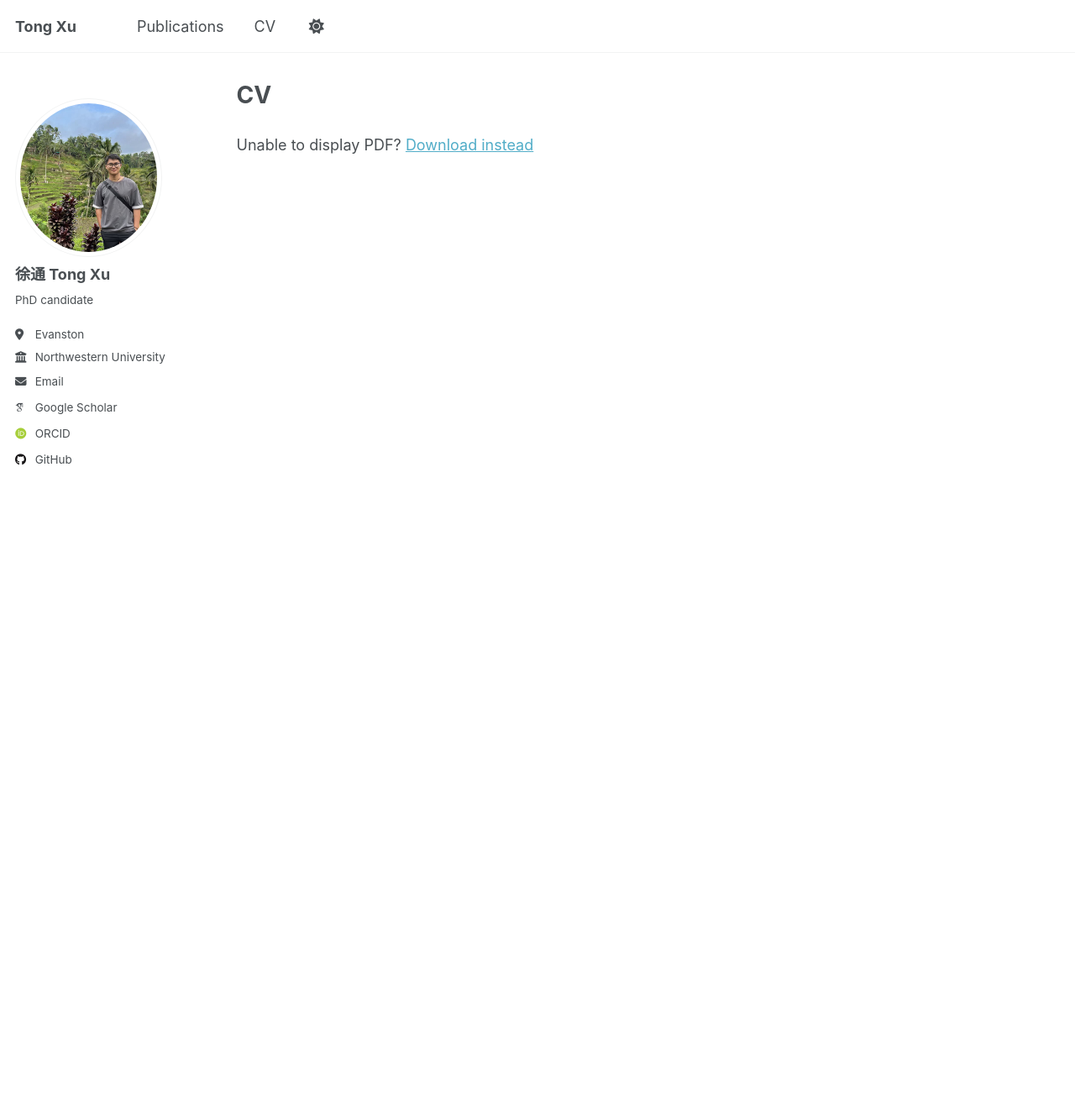
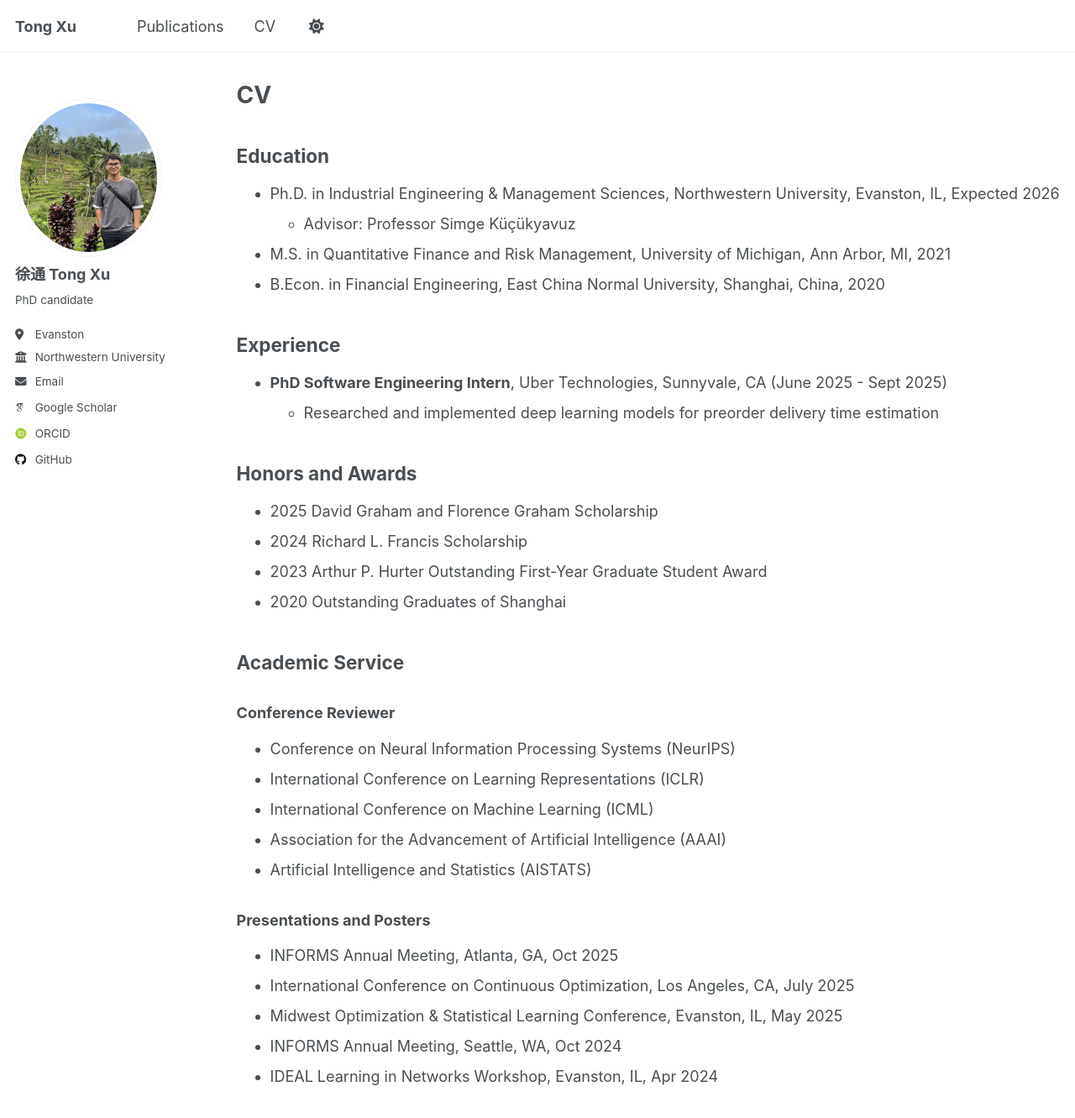
Before and after one commit to AtomXT/AtomXT, a Jekyll site: the page built from _pages/cv.md, in a window 1280 px wide and 1400 px high. Shown: the top 1331 px of the window at 84% size. Built offline with Jekyll 4.4.1, drawn with Linux system fonts in a browser that asks for light colours; some web fonts are replaced; a script that is not in the unit is left out.

Commit message:
change cv

```diff
--- a/_pages/cv.md
+++ b/_pages/cv.md
@@ -10,8 +10,53 @@ redirect_from:
 {% include base_path %}
 
 
-<object data="{{ base_path }}/files/Tong_Xu_CV.pdf" type="application/pdf" width="100%" height="600px">
-  <p>Unable to display PDF? <a href="{{ base_path }}/files/Tong_Xu_CV.pdf">Download instead</a></p>
-</object>
+<h2>Education</h2>
+<ul>
+  <li>Ph.D. in Industrial Engineering & Management Sciences, Northwestern University, Evanston, IL, Expected 2026
+    <ul>
+      <li>Advisor: Professor Simge Küçükyavuz</li>
+    </ul>
+  </li>
 
-[Download PDF]({{ base_path }}/files/Tong_Xu_CV.pdf){: .btn .btn--primary}
+  <li>M.S. in Quantitative Finance and Risk Management, University of Michigan, Ann Arbor, MI, 2021
+  </li>
+
+  <li>B.Econ. in Financial Engineering, East China Normal University, Shanghai, China, 2020
+  </li>
+</ul>
+
+<h2>Experience</h2>
+<ul>
+  <li><strong>PhD Software Engineering Intern</strong>, Uber Technologies, Sunnyvale, CA (June 2025 - Sept 2025)
+    <ul>
+      <li>Researched and implemented deep learning models for preorder delivery time estimation</li>
+    </ul>
+  </li>
+</ul>
+
+<h2>Honors and Awards</h2>
+<ul>
+  <li>2025 David Graham and Florence Graham Scholarship</li>
+  <li>2024 Richard L. Francis Scholarship</li>
+  <li>2023 Arthur P. Hurter Outstanding First-Year Graduate Student Award</li>
+  <li>2020 Outstanding Graduates of Shanghai</li>
+</ul>
+
+<h2>Academic Service</h2>
+<h3>Conference Reviewer</h3>
+<ul>
+  <li>Conference on Neural Information Processing Systems (NeurIPS)</li>
+  <li>International Conference on Learning Representations (ICLR)</li>
+  <li>International Conference on Machine Learning (ICML)</li>
+  <li>Association for the Advancement of Artificial Intelligence (AAAI)</li>
+  <li>Artificial Intelligence and Statistics (AISTATS)</li>
+</ul>
+
+<h3>Presentations and Posters</h3>
+<ul>
+  <li>INFORMS Annual Meeting, Atlanta, GA, Oct 2025</li>
+  <li>International Conference on Continuous Optimization, Los Angeles, CA, July 2025</li>
+  <li>Midwest Optimization & Statistical Learning Conference, Evanston, IL, May 2025</li>
+  <li>INFORMS Annual Meeting, Seattle, WA, Oct 2024</li>
+  <li>IDEAL Learning in Networks Workshop, Evanston, IL, Apr 2024</li>
+</ul>
```
